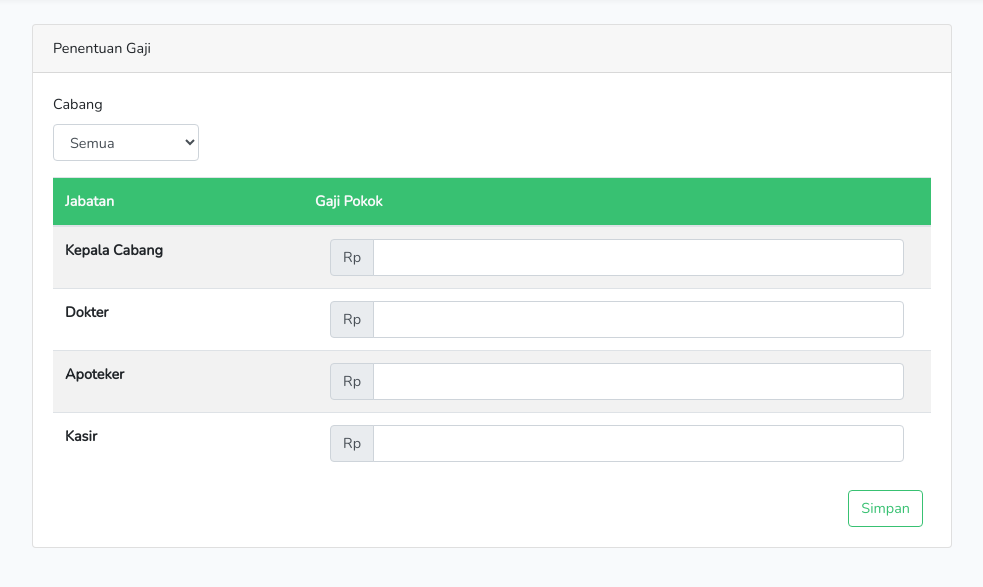
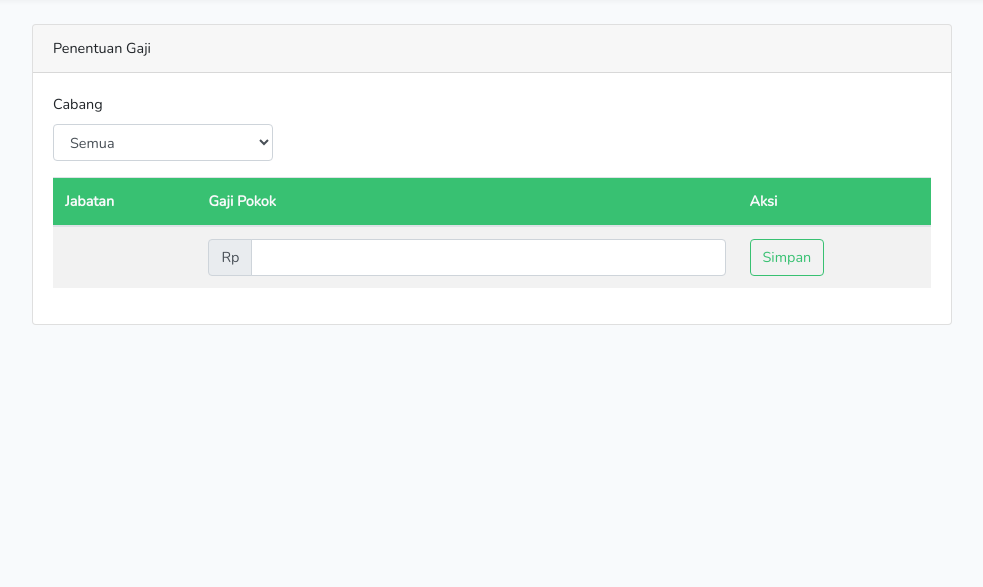
Before and after one commit to omandotkom/eapotek, a Laravel app: page /input/salary in a window 1280 px wide. Shown: the part 55-642 px from the top of the page, without its empty margins (148-1131 px from the left). Run offline with Laravel 8, Linux system fonts and the light colour scheme; data comes from the database, SQL or seed files in the repository; some libraries are stand-ins or nearby versions.

Commit message:
Memperbaiki Halaman Transaksi

```diff
--- a/resources/views/salary/salary.blade.php
+++ b/resources/views/salary/salary.blade.php
@@ -15,12 +15,11 @@
                             <div class="form-group">
                                 <label for="namaCabang">Cabang</label>
                                 <input type="text" id="namaCabang" value="{{$cabang->nama}}" class="form-control" placeholder="Disabled input">
-                </div>
-                </fieldset>
-                --}}
-<div class="form-group">
+                            </div>
+                        </fieldset>--}}
+                    <div class="form-group">
                         <label for="namaCabang">Cabang</label>
-                        <select id="namaCabang" class="form-control col-md-2">
+                        <select id="namaCabang" class="form-control col-md-3">
                             <option selected>Semua</option>
                             @foreach($branches as $b)
                             <option value="{{$b->id}}">{{$b->nama}}</option>
@@ -34,54 +33,23 @@
                         <tr>
                             <th scope="col">Jabatan</th>
                             <th scope="col">Gaji Pokok</th>
+                            <th scope="col">Aksi</th>
                         </tr>
                     </thead>
                     <tbody>
                         <tr>
-                            <th scope="row">Kepala Cabang</th>
-                            <td><div class="input-group col-sm-auto">
+                            <th scope="row"></th>
+                            <td><div class="input-group">
                                     <div class="input-group-prepend">
                                         <span class="input-group-text" id="rp">Rp</span>
                                     </div>
                                     <input type="text" class="form-control" name="brancHead" id="branchHead" aria-label="branchHead" aria-describedby="rp">
                                 </div>
                             </td>
-                        </tr>
-                        <tr>
-                            <th scope="row">Dokter</th>
-                            <td><div class="input-group col-sm-auto">
-                                    <div class="input-group-prepend">
-                                        <span class="input-group-text" id="rp">Rp</span>
-                                    </div>
-                                    <input type="text" class="form-control" name="dokter" id="dokter" aria-label="dokter" aria-describedby="rp">
-                                </div>
-                            </td>
-                        </tr>
-                        <tr>
-                            <th scope="row">Apoteker</th>
-                            <td><div class="input-group col-sm-auto">
-                                    <div class="input-group-prepend">
-                                        <span class="input-group-text" id="rp">Rp</span>
-                                    </div>
-                                    <input type="text" class="form-control" name="apoteker" id="apoteker" aria-label="apoteker" aria-describedby="rp">
-                                </div>
-                            </td>
-                        </tr>
-                        <tr>
-                            <th scope="row">Kasir</th>
-                            <td><div class="input-group col-sm-auto">
-                                    <div class="input-group-prepend">
-                                        <span class="input-group-text" id="rp">Rp</span>
-                                    </div>
-                                    <input type="text" class="form-control" name="kasir" id="kasir" aria-label="kasir" aria-describedby="rp">
-                                </div>
-                            </td>
+                            <td><button type="submit" onclick="onSubmitClicked();" id="send_form" class="btn btn-outline-success">Simpan</button></td>
                         </tr>
                     </tbody>
                 </table>
-                <div class="text-right">
-                    <button type="submit" onclick="onSubmitClicked();" id="send_form" class="btn btn-outline-success mr-2">Simpan</button>
-                    </div>
                 {{--<script>
                             async function onSubmitClicked() {
 
```
